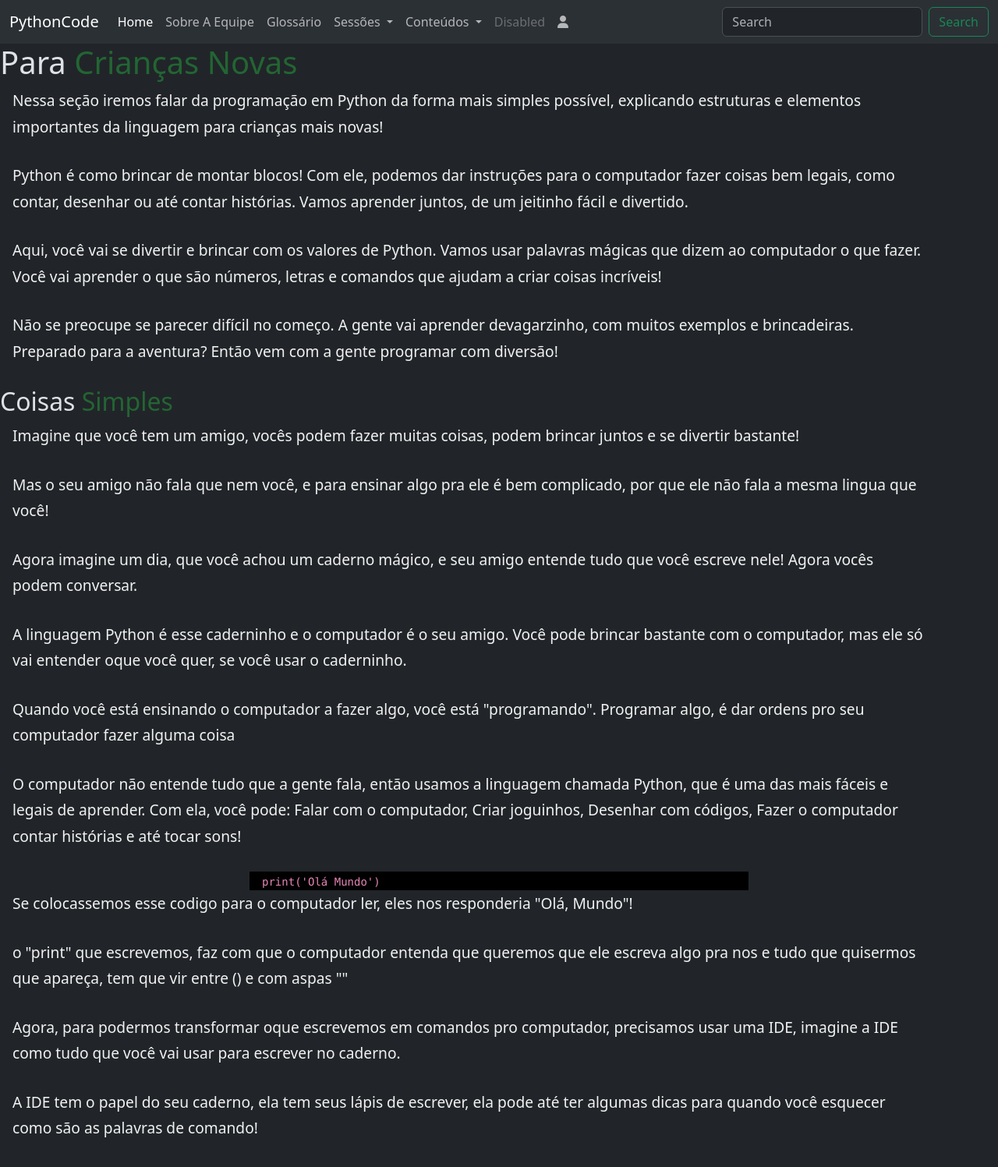
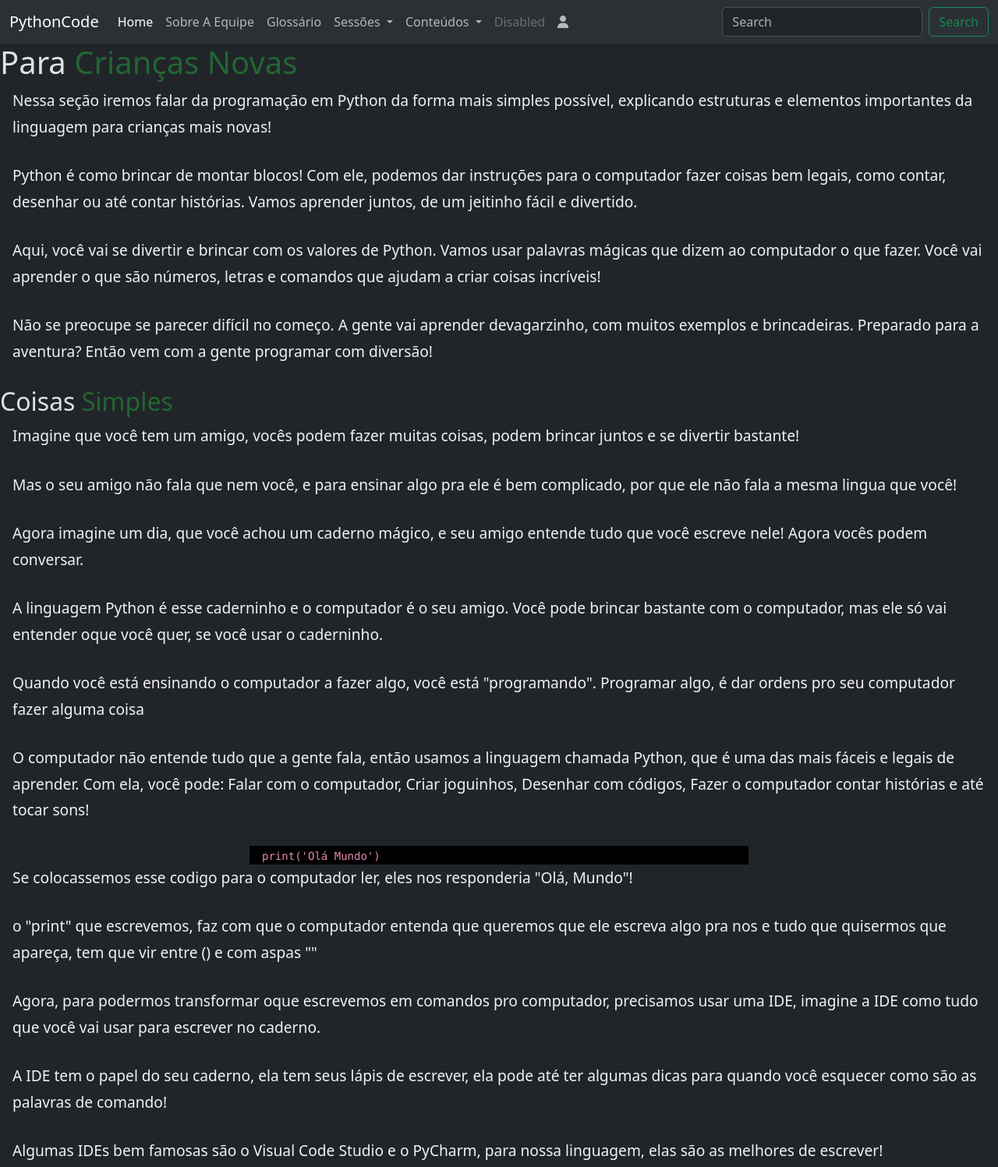
Before and after one commit to prof-mrafaelbatista/251-cc-grupo17, a Flask app: page /10anos in a window 1280 px wide. Shown: the top 1497 px of the page at 78% size. Run offline with Flask 3, Linux system fonts and the light colour scheme.

Commit message:
Update style.css

```diff
--- a/aval-mess/static/style.css
+++ b/aval-mess/static/style.css
@@ -4,7 +4,7 @@
   line-height: 1.75;
   color: rgb(241, 241, 241);
   padding: 0 1rem;
-  max-width: 1200px;
+  max-width: 1400px;
 }
 
 .Codepythonspan {
```
